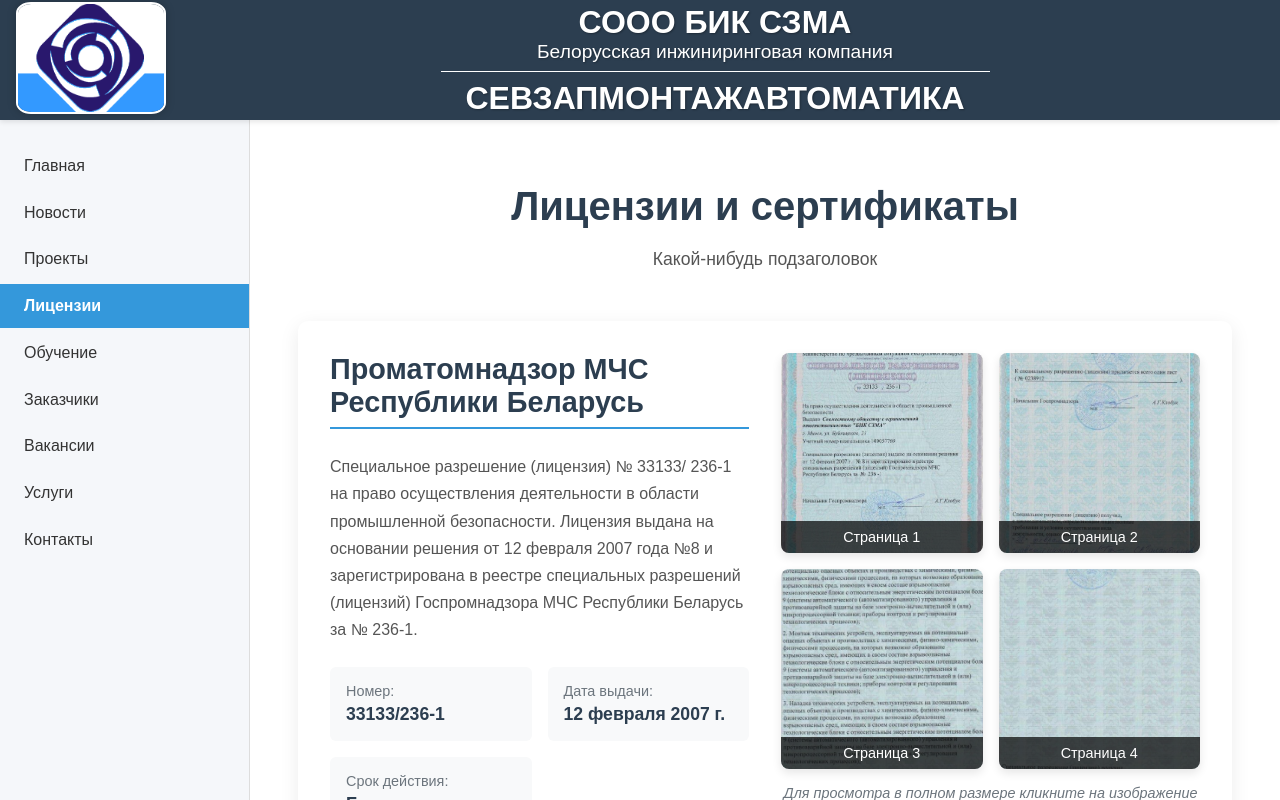
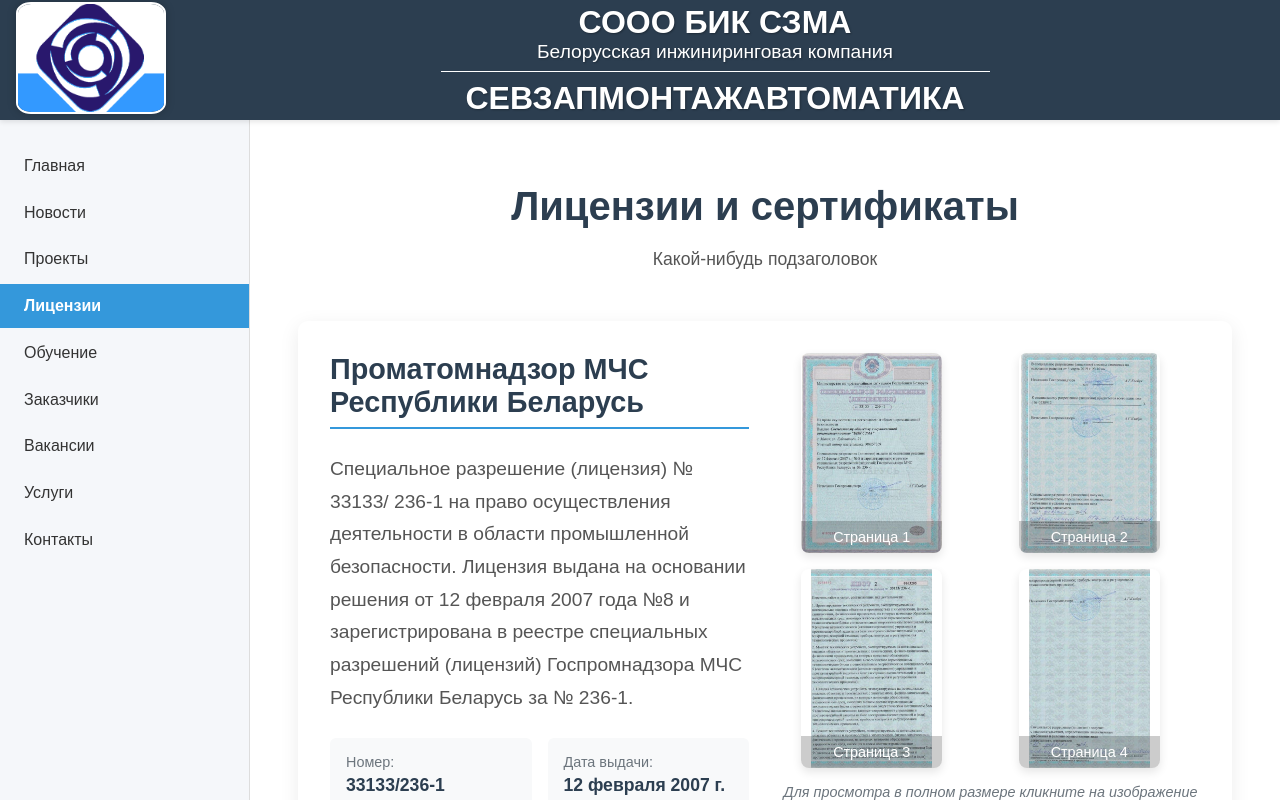
Before and after one commit to vanya-avdoshko/SZMA_site, a React (Create React App) app: page /licenses in a window 1280 px wide. Shown: the top 800 px of the page. Built offline with nearby package versions, Linux system fonts and the light colour scheme.

Commit message:
style: changed licenses size

```diff
--- a/src/components/ui/ContactsPageComponent/contacts_page.css
+++ b/src/components/ui/ContactsPageComponent/contacts_page.css
@@ -3,7 +3,8 @@
   flex-wrap: nowrap;
   justify-content: space-between;
   gap: 15px;
-  padding: 20px;
+  padding-top: 20px;
+  padding-bottom: 20px;
   max-width: 1200px;
   margin: 0 auto;
 }
@@ -12,14 +13,15 @@
 #chief_engineer,
 #foreman,
 #placeholder {
-  flex: 0 0 280px; /* Fixed width for each card to fit 4 in 1200px */
-  min-height: 360px; /* Reduced height for compact layout */
+  flex: 0 0 280px;
+  /* min-height: 360px;  */
   background-color: #ffffff;
   border-radius: 12px;
   box-shadow: 0 4px 12px rgba(0, 0, 0, 0.1);
   padding: 15px; /* Reduced padding */
   text-align: center;
   transition: transform 0.3s ease, box-shadow 0.3s ease;
+  margin-bottom: 20px;
 }
 
 /* Эффект при наведении */
@@ -110,7 +112,7 @@
 .mapContainer {
   background-color: #ffffff;
   padding: 20px;
-  margin-top: 20px;
+  margin-top: -20px;
   text-align: center;
   transition: transform 0.3s ease, box-shadow 0.3s ease;
   min-width: 250px;
--- a/src/components/ui/LicensesPageComponent/licenses_page.css
+++ b/src/components/ui/LicensesPageComponent/licenses_page.css
@@ -29,6 +29,7 @@
 /* Основной блок лицензии */
 .main-license {
   display: flex;
+  position: relative;
   flex-wrap: wrap;
   gap: 2rem;
   background: white;
@@ -40,7 +41,7 @@
 
 .license-info {
   flex: 1;
-  min-width: 300px;
+  min-width: 400px;
 }
 
 .license-info h2 {
@@ -55,6 +56,7 @@
   color: #555;
   line-height: 1.7;
   margin-bottom: 1.5rem;
+  font-size: 1.2rem;
 }
 
 .license-details {
@@ -101,6 +103,11 @@
   box-shadow: 0 4px 10px rgba(0, 0, 0, 0.1);
   transition: transform 0.3s ease;
   cursor: pointer;
+  aspect-ratio: 210 / 297; /* Пропорции A4 */
+  background-color: white; /* Фон для имитации бумаги */
+  max-width: 70%; /* Уменьшение размера блока на 30% */
+  justify-self: center; /* Выравнивание по центру в ячейке сетки */
+  margin-left: -20px;
 }
 
 .image-item:hover {
@@ -110,8 +117,8 @@
 
 .image-item img {
   width: 100%;
-  height: 200px;
-  object-fit: cover;
+  height: 100%;
+  object-fit: contain;
   display: block;
 }
 
@@ -120,7 +127,7 @@
   bottom: 0;
   left: 0;
   right: 0;
-  background: rgba(0, 0, 0, 0.7);
+  background: rgba(0, 0, 0, 0.2);
   color: white;
   padding: 0.5rem;
   text-align: center;
@@ -238,10 +245,6 @@
   .image-grid {
     grid-template-columns: 1fr;
   }
-
-  .image-item img {
-    height: 250px;
-  }
 }
 
 @media (max-width: 768px) {
```
Also changed, not shown: src/components/ui/NewsPageComponent/NewsPage.jsx (line endings or trailing spaces).
